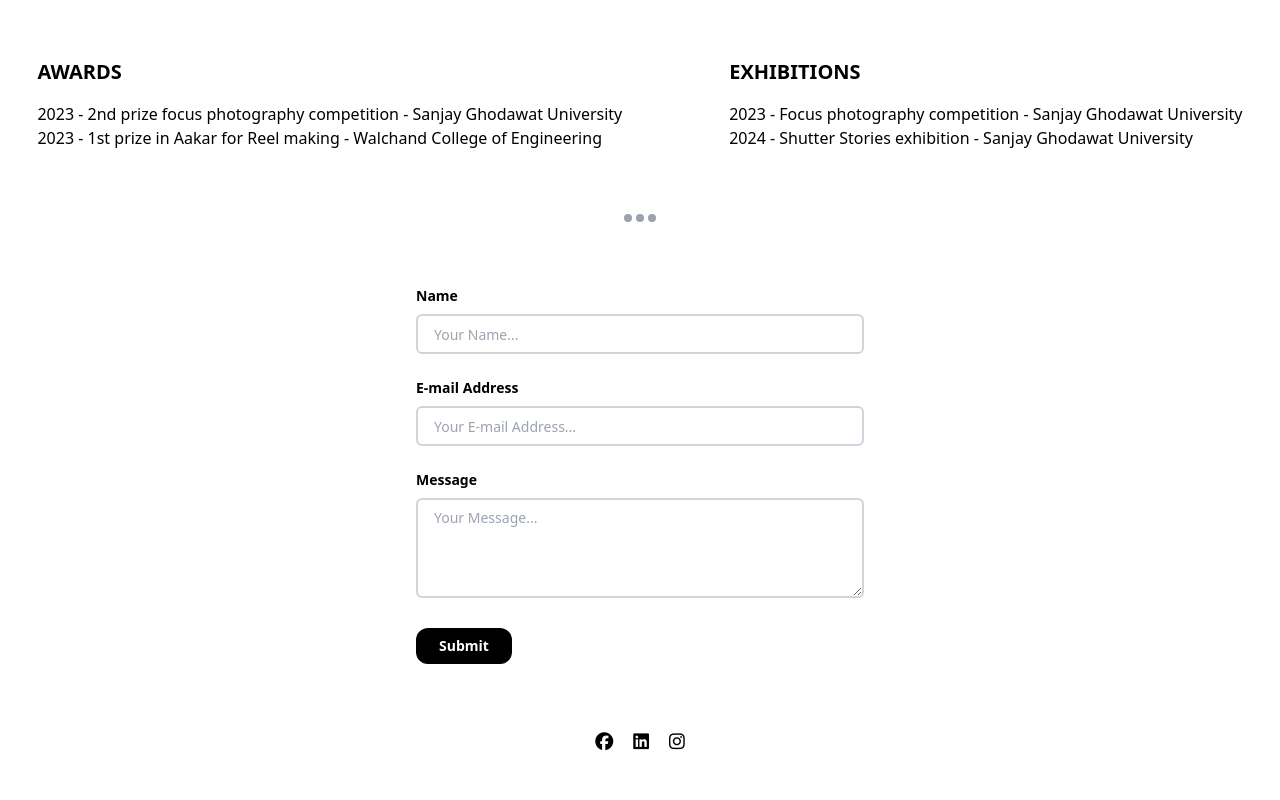
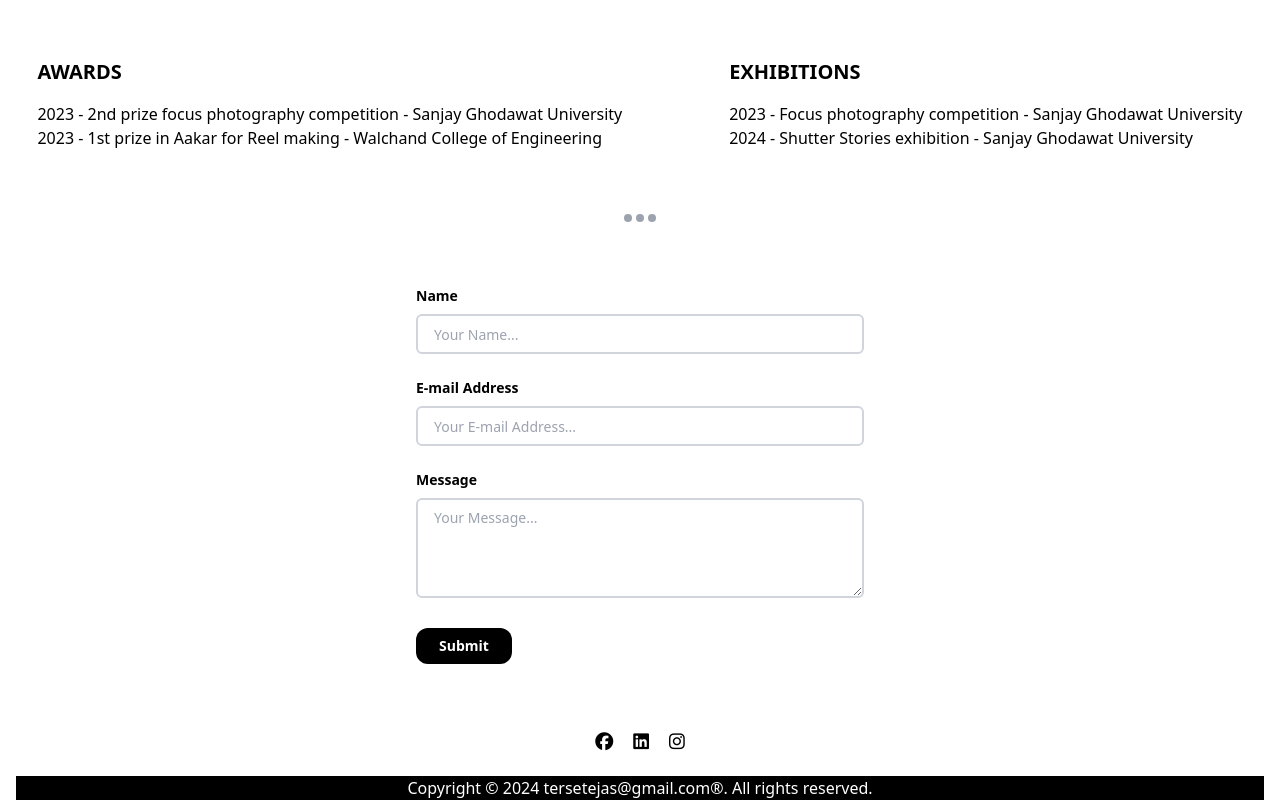
Before and after one commit to tejasterse/tejas_terse_portfolio, a website: page About.html in a window 1280 px wide. Shown: the part 433-1233 px from the top of the page. Before the commit the page ends 1209 px from the top, so only its background shows below. Drawn offline with nearby package versions, Linux system fonts and the light colour scheme; a web font is replaced by a local one.

Commit message:
Final update

```diff
--- a/About.html
+++ b/About.html
@@ -133,6 +133,12 @@
         </div>
     </div>
 
+    <footer>
+        <div class="">
+            <p class="text-center bg-black text-white max-[500px]:text-[10px]">Copyright &copy; 2024 tersetejas@gmail.com®. All rights reserved.</p>
+        </div>
+    </footer>
+
 </body>
 <script src="https://cdn.tailwindcss.com"></script>
 <script>
```
Also changed, not shown: beach.html (+6 -0 lines), beachportraits.html (+6 -0 lines), bird.html (+6 -0 lines), festival.html (+6 -0 lines), fire.html (+6 -0 lines), flower.html (+6 -0 lines), food.html (+6 -0 lines), landscape.html (+6 -0 lines), portrait.html (+6 -0 lines), shadow.html (+6 -0 lines), sunset.html (+6 -0 lines), temple.html (+6 -0 lines).
